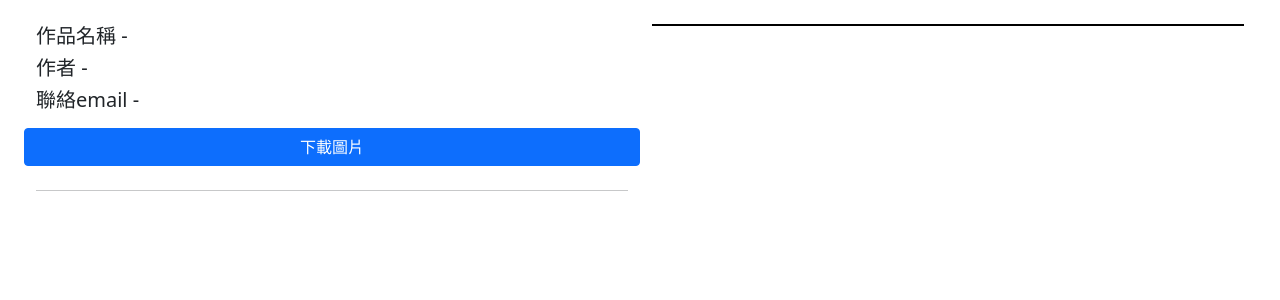
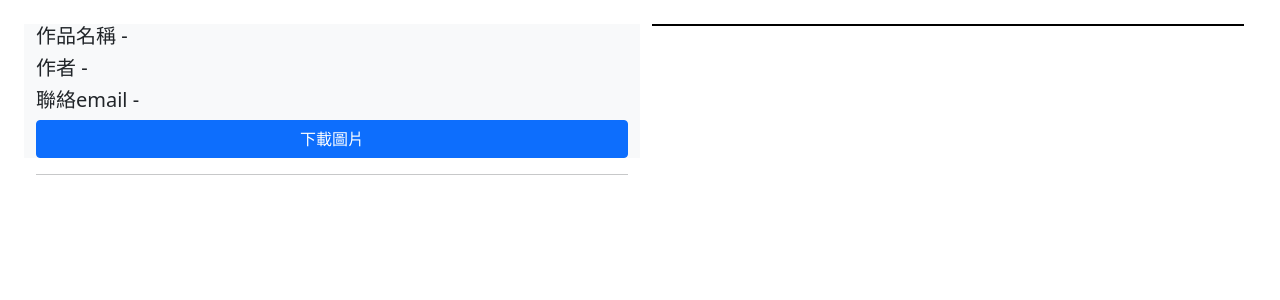
Before and after one commit to SeanGau/seedingfuture, a Flask app: template templates/works.html in a window 1280 px wide. Shown: the top 300 px of the page. Run offline with Flask 2, Linux system fonts and the light colour scheme; the template is opened without the code that fills it, so the values that code supplies are empty; parts of the project's set-up code (start-up, migrations or seed data) failed here and were passed over; some libraries are stand-ins or nearby versions; grey boxes are pictures that could not be loaded.

Commit message:
edit works styles

```diff
--- a/templates/works.html
+++ b/templates/works.html
@@ -20,18 +20,23 @@
     <div class="container-fluid h-100">
         <div class="row h-100 p-4">
             <div class="col-6">
-                <div class="row">
+                <div class="row sticky-top bg-light">
+                    <div class="col d-grid">
                         <h5 id="collage-title">作品名稱 - <span></span></h5>
                         <h5 id="collage-name">作者 - <span></span></h5>
                         <h5 id="collage-email">聯絡email - <span></span></h5>
-                    <a role="button" class="btn btn-primary my-2" id="download">下載圖片</a>
+                        <a role="button" class="btn btn-primary" id="download">下載圖片</a>
+                    </div>
                 </div>
                 <hr>
                 <div class="row">
+                    <div class="col">
                         {% for data in works_data %}
-                    <p><a data-target="{{loop.index0}}" href="#" class="data-link">{{data['data']['data']['name']}} -
+                        <p><a data-target="{{loop.index0}}" href="#" class="data-link">{{data['data']['data']['name']}}
+                                -
                                 {{data['data']['data']['title']}}</a></p>
                         {% endfor %}
+                    </div>
                 </div>
             </div>
             <div class="col-6">
```
Also changed, not shown: static/source/thumb/林昀澄-1.png (added), static/source/thumb/林昀澄-2.png (added), static/source/thumb/洪芷寧-1.png (added), static/source/thumb/洪芷寧-2.png (added). Lines whose indentation alone changed are shown as unchanged.
